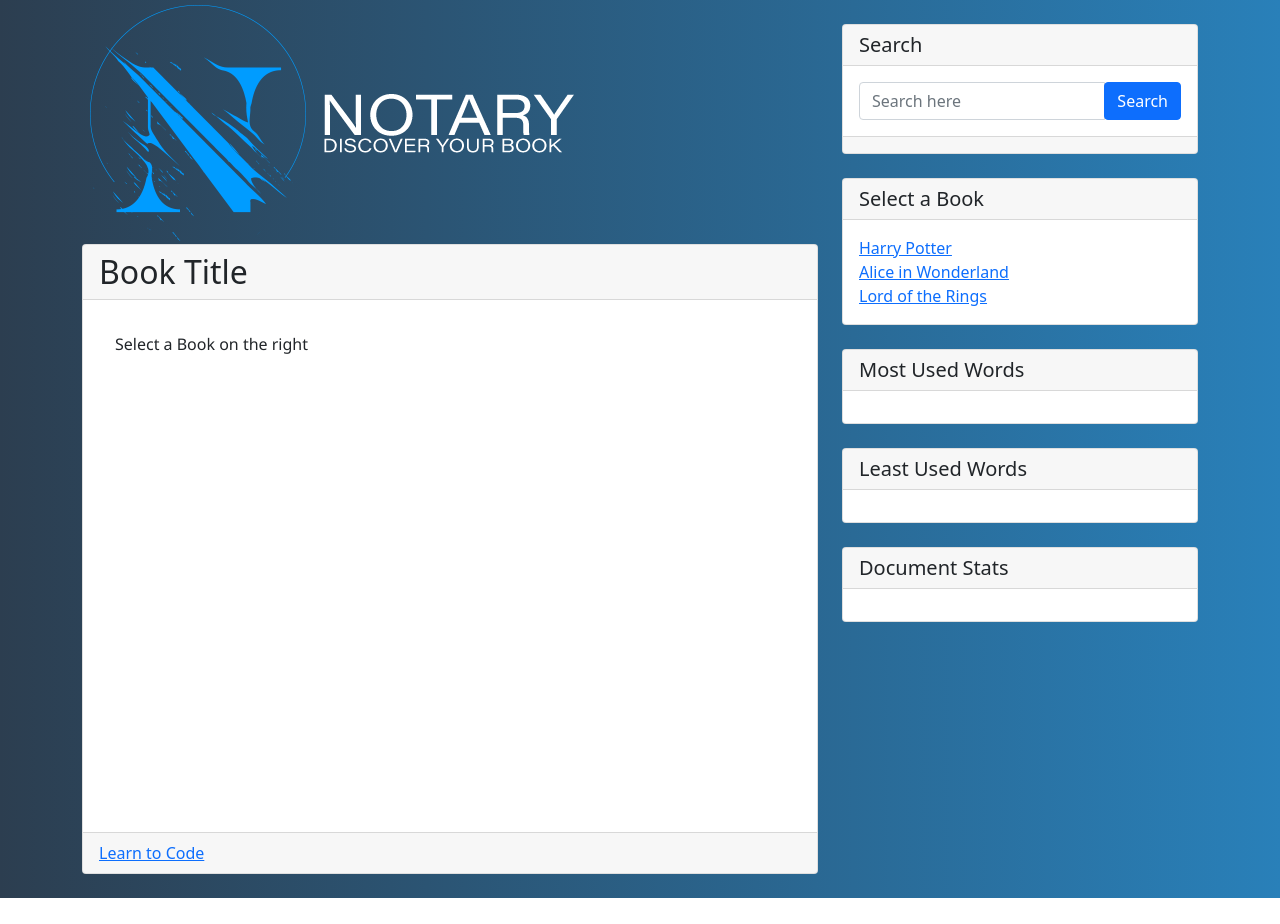
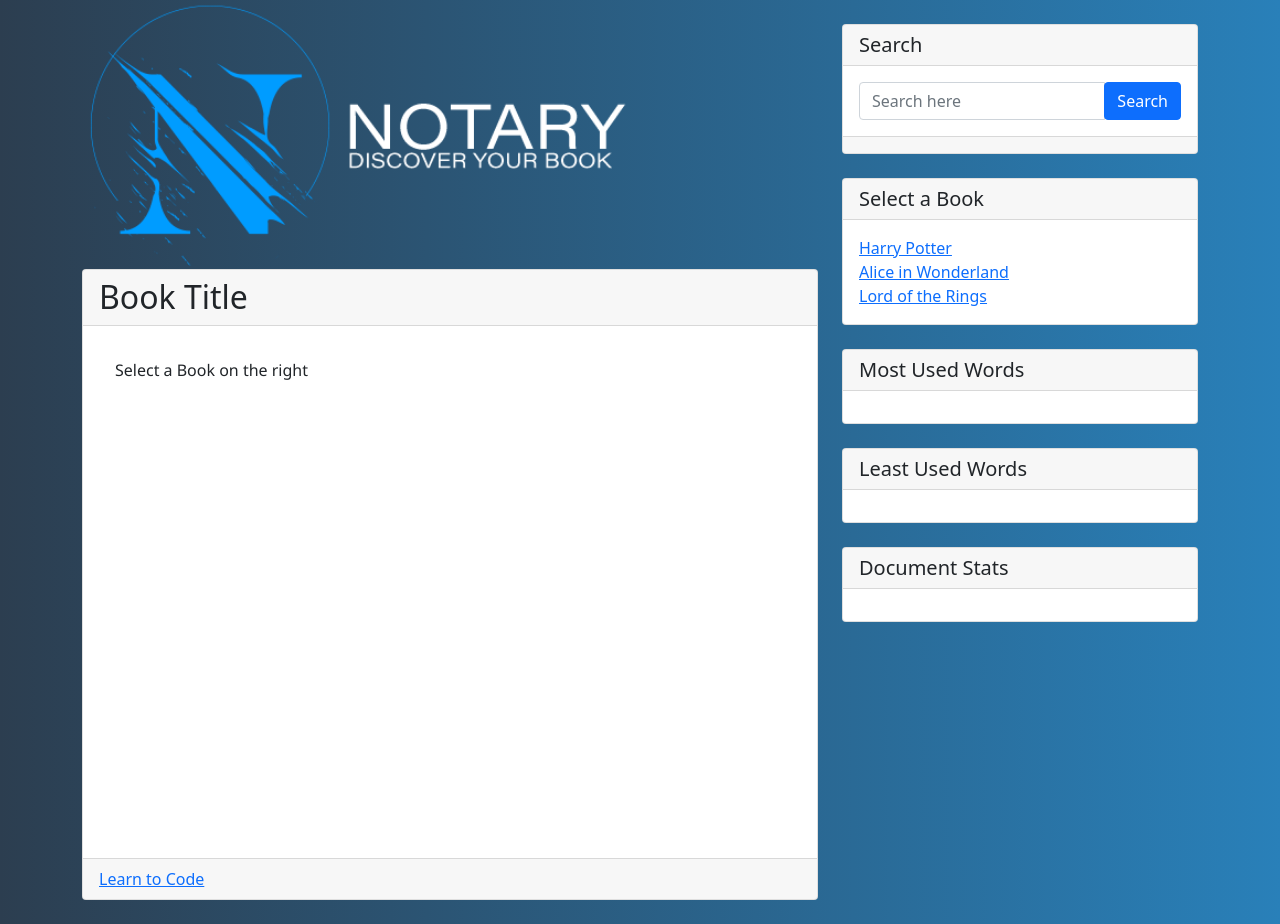
Before and after one commit to mdaliakbar/Notary, a plain HTML site: page index.html in a window 1280 px wide. Before the commit the page ends 898 px from the top, so only its background shows below. Drawn offline with nearby package versions, Linux system fonts and the light colour scheme.

Commit message:
make reponsive add img width 75%

```diff
--- a/style.css
+++ b/style.css
@@ -14,3 +14,7 @@ body{
     float: left;
     padding: 1rem;
 }
+
+img{
+    width: 75%;
+}
```
